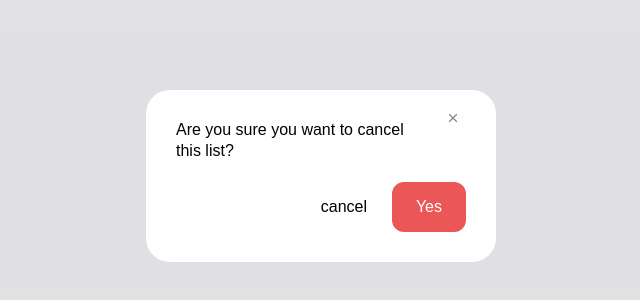
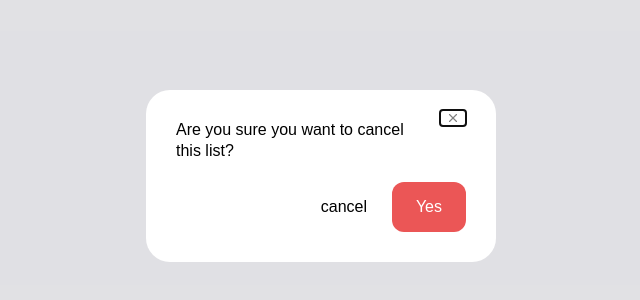
Before and after one commit to barbaraperic/shopping-list, a React (Vite) app: page / in a window 1280 px wide. Shown: the part 224-524 px from the top of the page, without its empty margins (319-959 px from the left). Built offline with nearby package versions, Linux system fonts and the light colour scheme.

Commit message:
FEAT: accessible Modal

```diff
--- a/src/components/Modal/index.js
+++ b/src/components/Modal/index.js
@@ -1,14 +1,22 @@
 import styled from 'styled-components';
+import {
+  DialogOverlay,
+  DialogContent
+} from "@reach/dialog";
 import { Icon } from '../../assets'
 import { COLORS } from '../../style/constants'
 
-const Modal = ({ title, children }) => {
+
+const Modal = ({ title, isOpen, handleDismiss, children }) => {
   return (
-    <Overlay>
-      <Content>
+    <Overlay
+      isOpen={isOpen}
+      onDismiss={handleDismiss}
+    >
+      <Content aria-label={title}>
         <Header>
           <Title>{title}</Title>
-          <CloseButton>
+          <CloseButton onClick={handleDismiss}>
             <StyledIcon id="remove" size={14}/>
             <VisuallyHidden>
               Dismiss modal
@@ -23,7 +31,7 @@ const Modal = ({ title, children }) => {
   )
 }
 
-const Overlay = styled.div`
+const Overlay = styled(DialogOverlay)`
   position: fixed;
   left: 0;
   right: 0;
@@ -35,7 +43,7 @@ const Overlay = styled.div`
   justify-content: center;
 `
 
-const Content = styled.div`
+const Content = styled(DialogContent)`
   background-color: white;
   width: 350px;
   padding: 30px;
```
